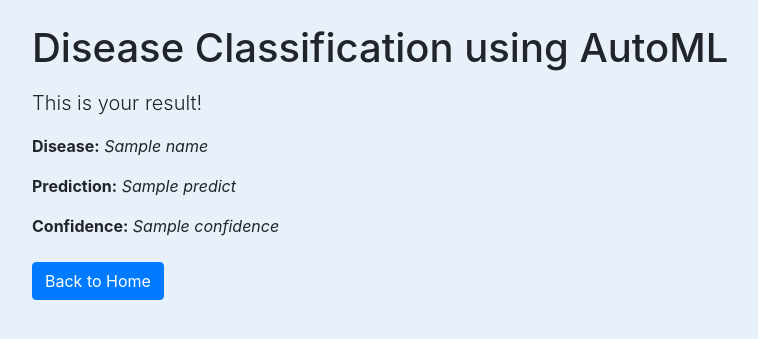
After one commit to reefwn/disease-classification-automl, a Flask app: template src/templates/result.html in a window 1280 px wide. The commit adds this page. Shown: the top 339 px of the page, without its empty margins (243-1001 px from the left). Run offline with Flask 3, Linux system fonts and the light colour scheme; the template is opened without the code that fills it: most values are stand-ins (such as "Sample title", 1, 10 or a date in 2020); some libraries are stand-ins or nearby versions.

Commit message:
ui: :art: add result page

```diff
--- a/app.py
+++ b/app.py
@@ -5,6 +5,7 @@ from flask_bootstrap import Bootstrap
 from flask_wtf.csrf import CSRFProtect
 from src.forms.diabetes import DiabetesForm
 from src.forms.stroke import StrokeForm
+from src.utils import to_diabetes_form, to_stroke_form, to_display
 
 app = Flask(__name__, template_folder='src/templates')
 app.secret_key = secrets.token_urlsafe(16)
@@ -23,53 +24,40 @@ def index():
 
 @app.route('/diabetes', methods=['GET', 'POST'])
 def diabetes():
+    name = 'diabetes'
     form = DiabetesForm()
 
     if form.validate_on_submit():
-        data = form.data
-        return diabetes_model.predict({
-            'Age': int(data['age']),
-            'Sex': int(data['sex']),
-            'HighChol': int(data['high_chol']),
-            'CholCheck': int(data['chol_check']),
-            'BMI': data['bmi'],
-            'Smoker': int(data['smoker']),
-            'HeartDiseaseorAttack': int(data['heart_disease_or_attack']),
-            'PhysActivity': int(data['phys_activity']),
-            'Fruits': int(data['fruits']),
-            'Veggies': int(data['veggies']),
-            'HvyAlcoholConsump': int(data['hvy_alcohol_consump']),
-            'GenHlth': int(data['gen_hlth']),
-            'MentHlth': data['men_hlth'],
-            'PhysHlth': data['phys_hlth'],
-            'DiffWalk': int(data['diff_walk']),
-            'Stroke': int(data['stroke']),
-            'HighBP': int(data['high_bp'])
-        })
+        data = to_diabetes_form(form.data)
+        result = diabetes_model.predict(data)
+        display = to_display(name, result)
+        return render_template(
+            'result.html',
+            name=display['name'],
+            predict=display['predict'],
+            confidence=display['confidence']
+        )
 
-    return render_template('form.html', form=form, name='diabetes')
+    return render_template('form.html', form=form, name=name)
 
 
 @app.route('/stroke', methods=['GET', 'POST'])
 def stroke():
+    name = 'stroke'
     form = StrokeForm()
 
     if form.validate_on_submit():
-        data = form.data
-        return stroke_model.predict({
-            'Sex': int(data['sex']),
-            'Age': int(data['age']),
-            'Hypertension': int(data['hypertension']),
-            'HeartDisease': int(data['heart_disease']),
-            'EverMarried': int(data['ever_married']),
-            'WorkType': int(data['work_type']),
-            'ResidenceType': int(data['residence_type']),
-            'AvgGlucoseLevel': data['avg_glucose_level'],
-            'BMI': data['bmi'],
-            'SmokingStatus': int(data['smoking_status'])
-        })
+        data = to_stroke_form(form.data)
+        result = stroke_model.predict(data)
+        display = to_display(name, result)
+        return render_template(
+            'result.html',
+            name=display['name'],
+            predict=display['predict'],
+            confidence=display['confidence']
+        )
 
-    return render_template('form.html', form=form, name='stroke')
+    return render_template('form.html', form=form, name=name)
 
 
 if __name__ == "__main__":
--- a/src/forms/diabetes.py
+++ b/src/forms/diabetes.py
@@ -1,6 +1,6 @@
 from flask_wtf import FlaskForm
 from wtforms import SelectField, RadioField, IntegerField, SubmitField
-from wtforms.validators import DataRequired, NumberRange
+from wtforms.validators import DataRequired, InputRequired, NumberRange
 
 
 class DiabetesForm(FlaskForm):
@@ -112,11 +112,11 @@ class DiabetesForm(FlaskForm):
     )
     men_hlth = IntegerField(
         'Now thinking about your mental health, which includes stress, depression, and problems with emotions, for how many days during the past 30 days was your mental health not good?',
-        validators=[DataRequired(), NumberRange(min=0, max=30)],
+        validators=[InputRequired(), NumberRange(min=0, max=30)],
     )
     phys_hlth = IntegerField(
         'Now thinking about your physical health, which includes physical illness and injury, for how many days during the past 30 days was your physical health not good?',
-        validators=[DataRequired(), NumberRange(min=0, max=30)],
+        validators=[InputRequired(), NumberRange(min=0, max=30)],
     )
     diff_walk = RadioField(
         'Do you have serious difficulty walking or climbing stairs?',
--- a/src/templates/form.html
+++ b/src/templates/form.html
@@ -8,11 +8,11 @@ Disease Classification | {{ name.capitalize() }}
 
 {% block content %}
 
-<div class="container">
+<div class="container my-4">
   <div class="row">
     <div class="col-md-10 col-lg-8 mx-lg-auto mx-md-auto">
 
-      <h1 class="pt-5 pb-2">Disease Classification using AutoML</h1>
+      <h1 class="pb-2">Disease Classification using AutoML</h1>
 
       <p class="lead">This page is a form for {{ name }} prediction, <em>let's try and enjoy!</em></p>
 
--- /dev/null
+++ b/src/templates/result.html
@@ -0,0 +1,28 @@
+{% extends 'base.html' %}
+
+{% block title %}
+Disease Classification | Result
+{% endblock %}
+
+
+{% block content %}
+
+<div class="container my-4">
+  <div class="row">
+    <div class="col-md-10 col-lg-8 mx-lg-auto mx-md-auto">
+
+      <h1 class="pb-2">Disease Classification using AutoML</h1>
+
+      <p class="lead">This is your result!</p>
+
+      <p><strong>Disease:</strong> <em>{{ name }}</em></p>
+      <p><strong>Prediction:</strong> <em>{{ predict }}</em></p>
+      <p><strong>Confidence:</strong> <em>{{ confidence }}</em></p>
+
+      <p class="mt-4"><a href="{{ url_for('index') }}" class="btn btn-primary">Back to Home</a></p>
+
+    </div>
+  </div>
+</div>
+
+{% endblock %}
```
Also changed, not shown: src/templates/index.html (+4 -4 lines), src/utils.py (added, +49 -0 lines).
